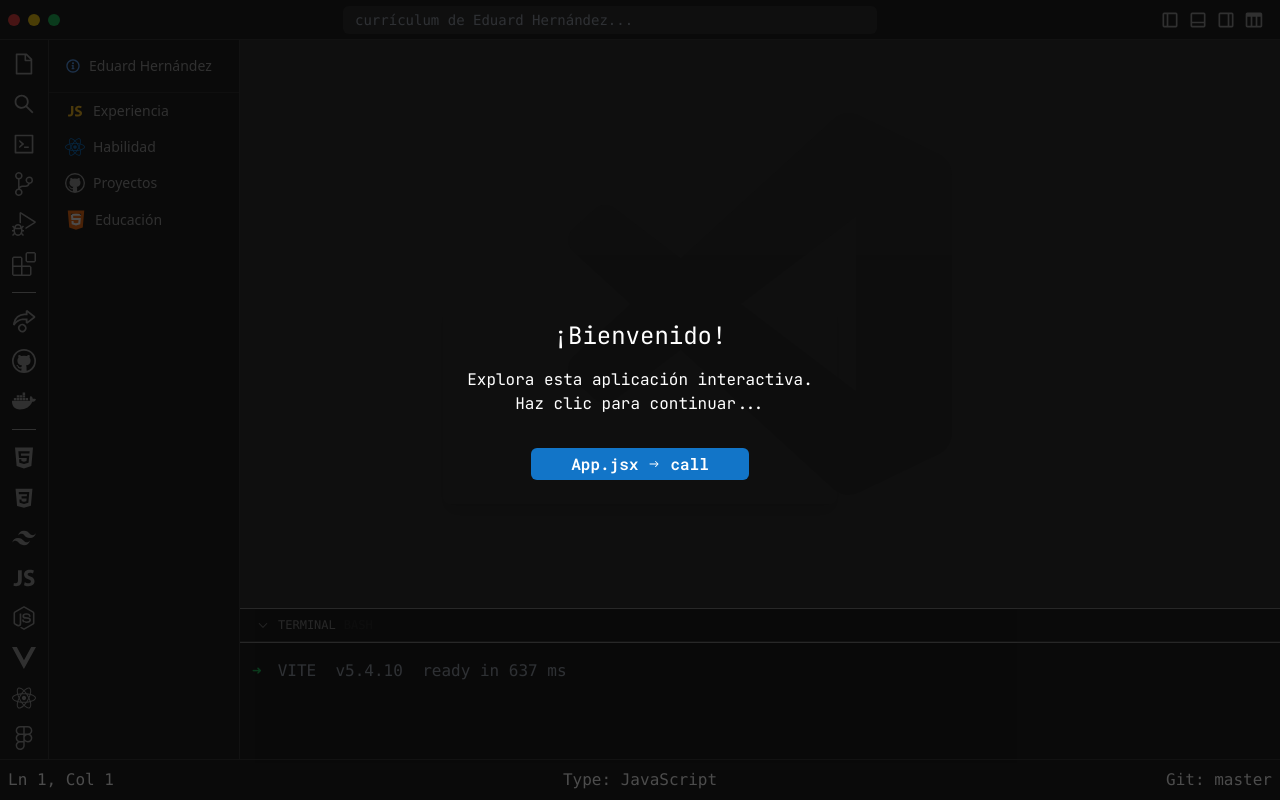
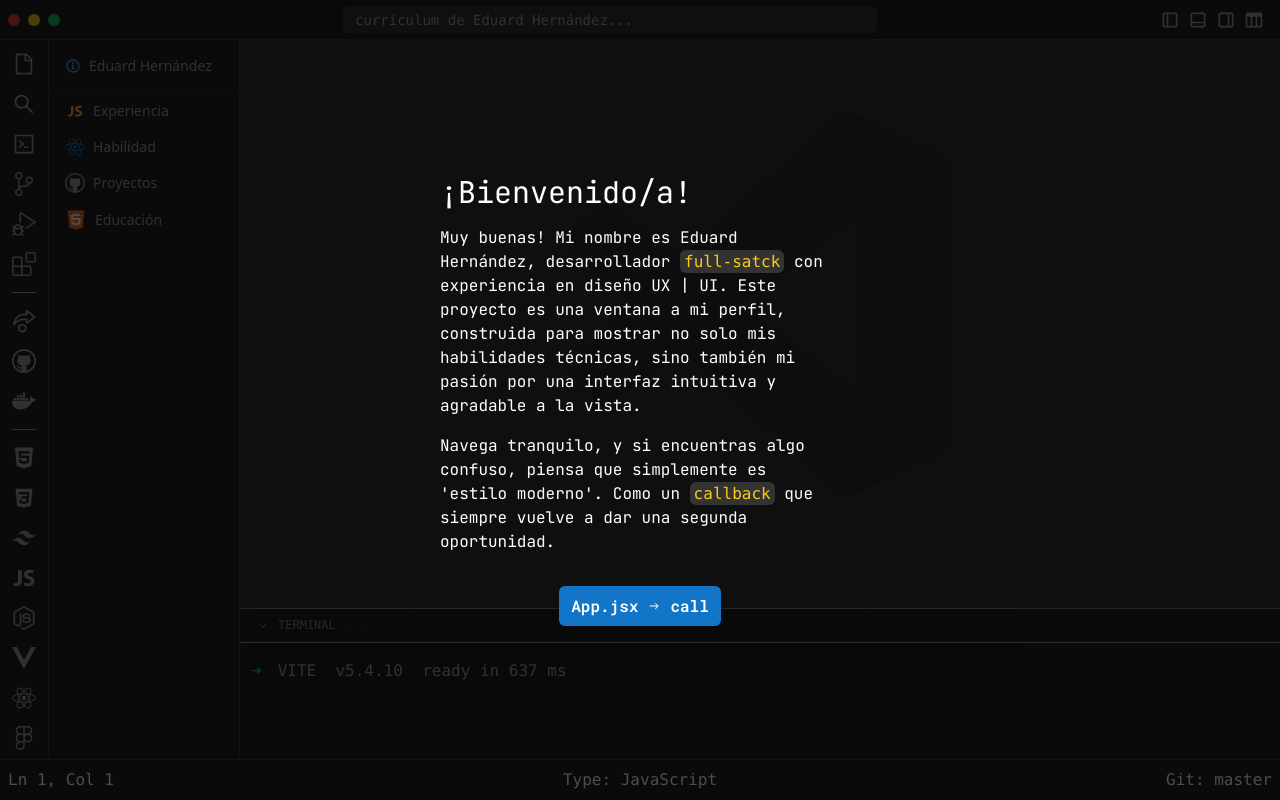
Before and after one commit to trosdesuru/resumee, a React (Vite) app in the folder project/: page / in a window 1280 px wide. Built offline with nearby package versions, Linux system fonts and the light colour scheme; a web font is replaced by a local one.

Commit message:
added new welcoming message, #cv

```diff
--- a/project/src/components/WelcomeMessage.jsx
+++ b/project/src/components/WelcomeMessage.jsx
@@ -1,16 +1,23 @@
 import React from 'react'
-
 import { IoIosArrowRoundForward } from "react-icons/io"
 
 const WelcomeMessage = ({ onNext }) => (
     <div className="fixed inset-0 bg-black bg-opacity-70 flex items-center justify-center z-50">
-        <div className="p-6 rounded-lg text-white text-center shadow-lg flex flex-col justify-center">
+        <div className="p-6 rounded-lg text-white shadow-lg flex flex-col justify-center max-w-md mx-auto">
+            <h2 className="text-3xl font-jetbrains mb-4 text-start">¡Bienvenido/a!</h2>
 
-            <h2 className="text-2xl mb-4 font-jetbrains">¡Bienvenido!</h2>
+            <p className="font-jetbrains text-md text-left">
+                Muy buenas! Mi nombre es Eduard Hernández, desarrollador <span className="bg-gray text-yellow-400 px-1 py-0.5 rounded-md font-mono">full-satck</span> con experiencia en diseño UX | UI.
+                Este proyecto es una ventana a mi perfil, construida para mostrar no solo mis habilidades técnicas,
+                sino también mi pasión por una interfaz intuitiva y agradable a la vista.
+            </p>
 
-            <p className='font-jetbrains text-md'>Explora esta aplicación interactiva.<br></br>Haz clic para continuar...</p>
+            <p className="font-jetbrains text-md text-left mt-4">
+            Navega tranquilo, y si encuentras algo confuso, piensa que simplemente es 'estilo moderno'.
+            Como un <span className="bg-gray text-yellow-400 px-1 py-0.5 rounded-md font-mono">callback</span> que siempre vuelve a dar una segunda oportunidad.
+            </p>
 
-            <button className="bg-bleu text-white px-3 py-1 mt-8 mx-16 rounded-md font-robotomono font-semibold flex items-center justify-center gap-2"
+            <button className="bg-bleu text-white px-3 py-2 mt-8 mx-auto rounded-md font-robotomono font-semibold flex items-center justify-center gap-2"
                 onClick={onNext}>
                 App.jsx<IoIosArrowRoundForward />call
             </button>
--- a/project/src/main.jsx
+++ b/project/src/main.jsx
@@ -12,8 +12,7 @@ root.render(<StrictMode><App /></StrictMode>)
 function logInfo(title, message) {
   console.info(`\n%c${title}%c\n\n${message}`,
     'color: #ffffff; background-color: #007acc; font-size: 16px; font-weight: bold; padding: 8px; border-radius: 4px;',
-    'color: #ffffff; font-size: 14px'
-  )
+    'color: #ffffff; font-size: 14px')
 }
 
 logInfo('👋 Bienvenido/a mi sitio web!\nCV 1.2', '')
```
